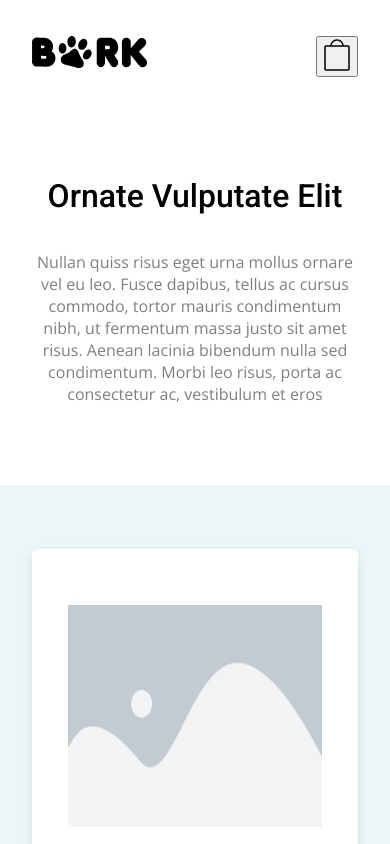
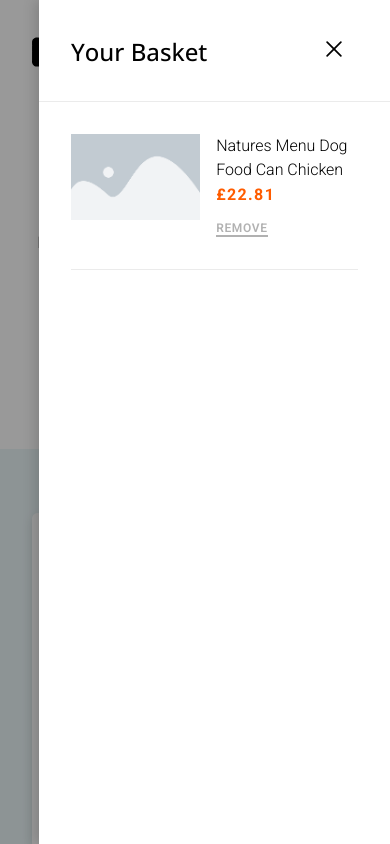
Before and after one commit to ConnorKnight1/IDHL-Technical, a website built with webpack: page src/index.html in a window 390 px wide. Shown: the top 844 px of the page. Built offline with nearby package versions, Linux system fonts and the light colour scheme.

Commit message:
WIP - Mobile Cart Styling.

```diff
--- a/src/index.html
+++ b/src/index.html
@@ -99,19 +99,44 @@
 
     </main>
 
-    <!-- Slide-Out Cart -->
-    <aside class="cart-overlay" id="cartOverlay">
-      <div class="cart-panel" id="cartPanel">
+    <!-- Slide-Out Cart Partial Start -->
+    <aside class="cart-overlay active" id="cartOverlay">
+      <div class="cart-panel open" id="cartPanel">
         <div class="cart-panel__header">
-          <h2>Your Basket</h2>
-          <button id="closeCart" aria-label="Close Cart">&times;</button>
+          <h4>Your Basket</h4>
+          <button id="closeCart" aria-label="Close Cart">
+            <img src="../assets/svg/close.svg" alt="" class="cart-close-icon">
+          </button>
         </div>
-        <div class="cart-panel__content">
-          <p>1x Natures Menu Dog Food Can Chicken – £22.81</p>
+        <div class="cart-panel__container">
+
+          <div class="cart-panel__item">
+
+            <div class="cart-panel__image-container">
+              <img src="../assets/png/placeholder-image.png" alt="Product Image">
+            </div>
+
+            <div class="cart-panel__content">
+                <span
+                  class="cart-item-title"
+                >
+                  Natures Menu Dog Food Can Chicken
+                </span>
+                <span class="product-price">
+                  £22.81
+                </span>
+
+                <button class="cart-item-remove">
+                  <span> Remove </span>
+                </button>
+            </div>
+          </div>
+
           <!-- Pre-populated content -->
         </div>
       </div>
     </aside>
+    <!-- Slide-Out Cart Partial Start -->
 
   </body>
 
--- a/src/styles/cart.scss
+++ b/src/styles/cart.scss
@@ -22,8 +22,8 @@
   position: fixed;
   top: 0;
   right: -100%;
-  width: 350px;
-  max-width: 90%;
+  width: 90vw;
+  max-width: 95%;
   height: 100%;
   background-color: #ffffff;
   box-shadow: -4px 0 12px rgba(0, 0, 0, 0.15);
@@ -39,12 +39,33 @@
   right: 0;
 }
 
-.cart-panel h2 {
-  margin: 0 0 1.5rem 0;
-  font-family: var(--font-family-roboto);
-  font-weight: 600;
+.cart-panel h4 {
+  font-family: var(--font-family-sans);
+  font-weight: 500;
   font-size: 1.5rem;
 }
+
+
+.cart-panel__header {
+  position: relative;
+  display: flex;
+  flex-direction: row;
+  gap: 20px;
+  justify-content: space-between;
+  align-items: center;
+  padding-bottom: 2rem;
+}
+
+.cart-panel__header::after {
+  position: absolute;
+  right: -2rem;
+  bottom: 0;
+  height: 1px;
+  width: 90vw;
+  background: var(--border-color);
+  content: '';
+}
+
 
 .cart-panel p {
   font-family: var(--font-family-sans);
@@ -60,6 +81,61 @@
   cursor: pointer;
   color: var(--primary-color);
   padding: 0.5rem 1rem;
-  margin-bottom: 1rem;
   text-transform: uppercase;
 }
+
+.cart-close-icon {
+  height: 1rem;
+  width: auto;
+}
+
+.cart-panel__container {
+  display: flex;
+  flex-direction: column;
+  gap: 1rem;
+}
+
+.cart-panel__item {
+  display: flex;
+  flex-direction: row;
+  gap: 1rem;
+  padding: 2rem 0;
+  border-bottom: 1px solid var(--border-color);
+}
+
+.cart-panel__image-container {
+  flex: 0 1 auto;
+  max-width: 45%;
+}
+
+.cart-panel__image-container img {
+  max-width: 100%;
+  height: auto;
+  display: block;
+}
+
+.cart-panel__content {
+  flex: 1 1 0;
+  display: flex;
+  flex-direction: column;
+  gap: 2.5px;
+}
+
+.cart-item-remove {
+  font-family: var(--font-family-roboto);
+  font-size: 0.75rem;
+  font-weight: 600;
+  letter-spacing: 0.04rem;
+  text-transform: uppercase;
+  opacity: 30%;
+  border-bottom: 2px solid black;
+  width: fit-content;
+  margin-top: 15px;
+}
+
+.cart-item-title {
+  font-family: var(--font-family-roboto);
+  font-weight: 300;
+  font-size: 1rem;
+  line-height: 1.5rem;
+}
--- a/src/styles/main.scss
+++ b/src/styles/main.scss
@@ -41,6 +41,15 @@
   font-weight: 300;
 }
 
+button {
+  all: unset;
+  cursor: pointer;
+}
+
+p {
+  margin: 0;
+}
+
 .fluid-container {
   padding-left: 2rem;
   padding-right: 2rem;
```
